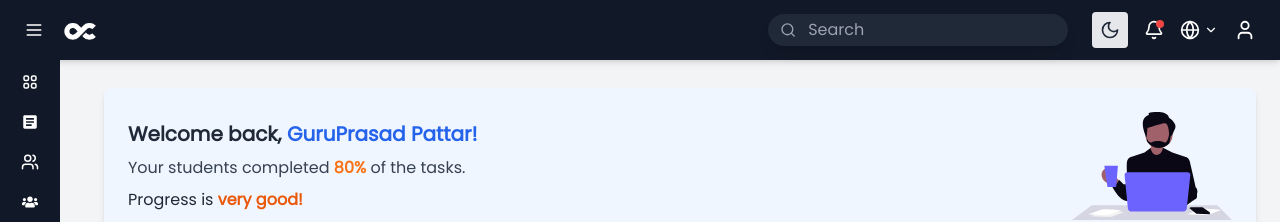
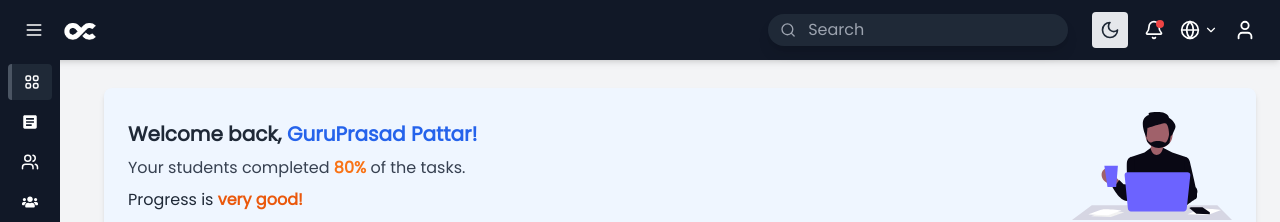
Before and after one commit to gtech-1/video_streaming, a React (Vite) app: page /home/dashboard in a window 1280 px wide. Shown: the top 222 px of the page. Built offline with nearby package versions, Linux system fonts and the light colour scheme.

Commit message:
Sidebar icon and page highlight

```diff
--- a/src/components/Sidebar.jsx
+++ b/src/components/Sidebar.jsx
@@ -1,5 +1,5 @@
 import { useState, useEffect, useRef } from "react";
-import { Link } from "react-router-dom";
+import { NavLink } from "react-router-dom";
 import { FaHome, FaUsers, FaUserEdit, FaUserMinus } from "react-icons/fa";
 import { FiChevronDown, FiChevronUp } from "react-icons/fi";
 import { HiOutlineViewGrid } from "react-icons/hi";
@@ -29,8 +29,6 @@ const Sidebar = ({ isSidebarOpen, toggleSidebar }) => {
   const sidebarRef = useRef(null);
 
   // Compute variants based on whether we're on desktop or mobile.
-  // Desktop: closed state is still visible (x: 0, width: 60) so icons remain.
-  // Mobile: closed state slides off-screen (x: -250) and uses a spring with no bounce.
   const variants = isDesktop
     ? {
         open: {
@@ -80,7 +78,6 @@ const Sidebar = ({ isSidebarOpen, toggleSidebar }) => {
   if (!isDesktop && !isSidebarOpen) {
     return (
       <AnimatePresence mode="wait">
-        {/* When isSidebarOpen becomes false, the exit animation will run */}
         <motion.div
           ref={sidebarRef}
           initial="open"
@@ -104,7 +101,6 @@ const Sidebar = ({ isSidebarOpen, toggleSidebar }) => {
     );
   }
 
-  // On desktop (or mobile when open), render normally:
   return isDesktop ? (
     <motion.div
       ref={sidebarRef}
@@ -164,13 +160,6 @@ const SidebarContent = ({
   return (
     <div className="overflow-y-auto flex-1 mt-2 px-2">
       <nav className="space-y-1">
-        {/* <NavItem
-          icon={<FaHome size={18} />}
-          text="Home"
-          isSidebarOpen={isSidebarOpen}
-          path="/home/homepage"
-          toggleSidebar={toggleSidebar}
-        /> */}
         <NavItem
           icon={<HiOutlineViewGrid size={18} />}
           text="Dashboard"
@@ -265,6 +254,7 @@ const SidebarContent = ({
   );
 };
 
+// Updated NavItem using NavLink with a slightly lighter active highlight
 const NavItem = ({ icon, text, isSidebarOpen, path, toggleSidebar }) => {
   const handleClick = () => {
     if (window.innerWidth < 640 && toggleSidebar) {
@@ -273,16 +263,50 @@ const NavItem = ({ icon, text, isSidebarOpen, path, toggleSidebar }) => {
   };
 
   return (
-    <Link
+    <NavLink
       to={path}
       onClick={handleClick}
-      className={`flex items-center p-[6px] rounded hover:bg-gray-700 transition-all ${
-        isSidebarOpen ? "justify-start" : "justify-center"
-      }`}
+      className={({ isActive }) =>
+        `flex items-center p-[6px] rounded transition-all ${
+          isSidebarOpen ? "justify-start" : "justify-center"
+        } ${
+          isActive
+            ? "bg-gray-800 border-l-4 border-gray-600"
+            : "hover:bg-gray-700"
+        }`
+      }
     >
       <div className="w-6 h-6 flex items-center justify-center">{icon}</div>
       {isSidebarOpen && <span className="ml-3 text-[15px]">{text}</span>}
-    </Link>
+    </NavLink>
+  );
+};
+
+// Updated SubNavItem using NavLink with a slightly lighter active highlight
+const SubNavItem = ({ icon, text, toggleSidebar, path }) => {
+  const handleClick = () => {
+    if (window.innerWidth < 640 && toggleSidebar) {
+      toggleSidebar();
+    }
+  };
+
+  return (
+    <NavLink
+      to={path}
+      onClick={handleClick}
+      className={({ isActive }) =>
+        `flex items-center p-[5px] rounded transition-all ${
+          isActive
+            ? "bg-gray-800 border-l-4 border-gray-600"
+            : "hover:bg-gray-700"
+        }`
+      }
+    >
+      {icon && (
+        <div className="w-5 h-5 flex items-center justify-center">{icon}</div>
+      )}
+      <span className="text-[14px] ml-2">{text}</span>
+    </NavLink>
   );
 };
 
@@ -325,25 +349,4 @@ const DropdownItem = ({
   </div>
 );
 
-const SubNavItem = ({ icon, text, toggleSidebar, path }) => {
-  const handleClick = () => {
-    if (window.innerWidth < 640 && toggleSidebar) {
-      toggleSidebar();
-    }
-  };
-
-  return (
-    <Link
-      to={path}
-      onClick={handleClick}
-      className="flex items-center p-[5px] rounded hover:bg-gray-700 transition-all"
-    >
-      {icon && (
-        <div className="w-5 h-5 flex items-center justify-center">{icon}</div>
-      )}
-      <span className="text-[14px] ml-2">{text}</span>
-    </Link>
-  );
-};
-
 export default Sidebar;
```
